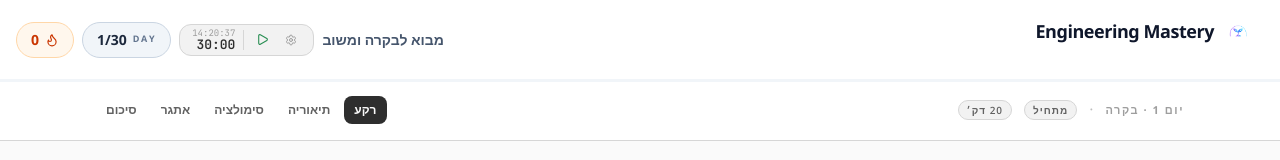
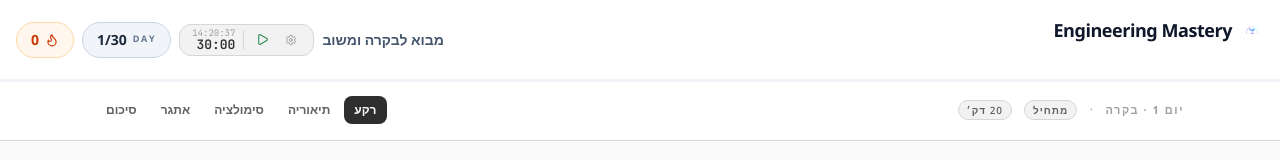
Before and after one commit to EliazSelam/engineering-mastery, a React (Vite) app: page /#/day/1 in a window 1280 px wide. Shown: the top 160 px of the page. Built offline with nearby package versions, Linux system fonts and the light colour scheme.

Commit message:
fix: logo 30→20px

```diff
--- a/src/ui/TopNav.tsx
+++ b/src/ui/TopNav.tsx
@@ -78,12 +78,10 @@ export const TopNav: React.FC<TopNavProps> = ({
           alt="Engineering Mastery"
           className="shrink-0 select-none"
           style={{
-            width: '30px',
-            height: '30px',
+            width: '20px',
+            height: '20px',
             objectFit: 'contain',
             display: 'block',
-            paddingRight: '8px',
-            boxSizing: 'content-box',
           }}
           draggable={false}
         />
```
